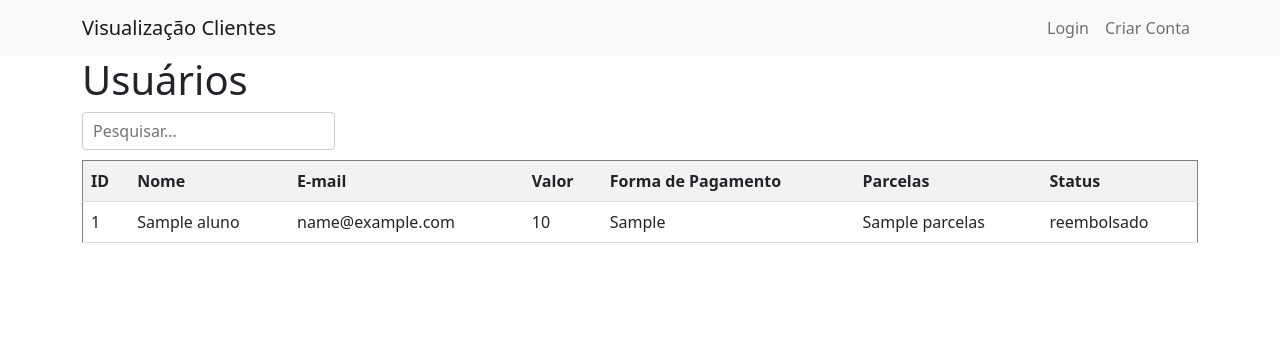
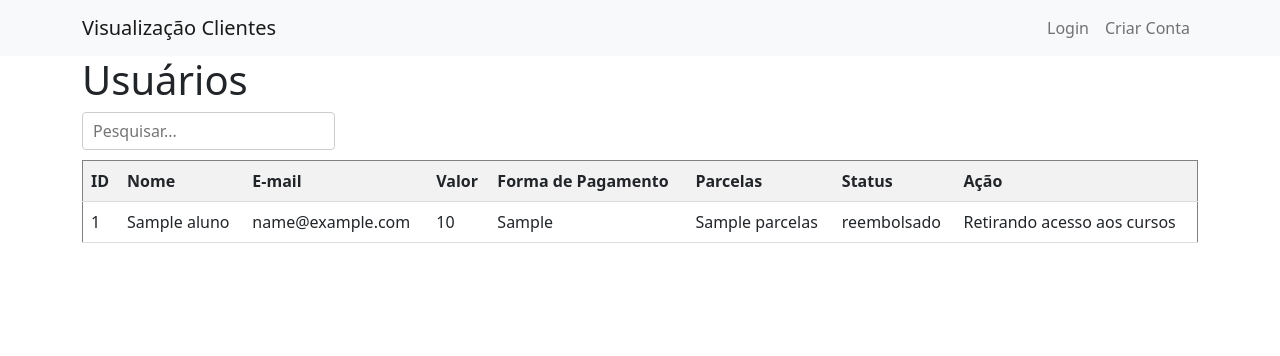
Before and after one commit to brazgustavo/apiHash, a Flask app: template templates/usuarios.html in a window 1280 px wide. Shown: the top 356 px of the page. Run offline with Flask 3, Linux system fonts and the light colour scheme; the template is opened without the code that fills it: most values are stand-ins (such as "Sample title", 1, 10 or a date in 2020); parts of the project's set-up code (start-up, migrations or seed data) failed here and were passed over.

Commit message:
Update usuarios.html

```diff
--- a/templates/usuarios.html
+++ b/templates/usuarios.html
@@ -42,6 +42,7 @@
                 <th>Forma de Pagamento</th>
                 <th>Parcelas</th>
                 <th>Status</th>
+                <th>Ação</th>
             </tr>
         </thead>
         <tbody>
@@ -54,6 +55,17 @@
                 <td>{{ aluno['forma_pagamento'] }}</td>
                 <td>{{ aluno['parcelas'] }}</td>
                 <td>{{ aluno['status'] }}</td>
+                <td>
+                    {% if aluno['status'] == 'aprovado' %}
+                        Acesso Liberado!
+                    {% elif aluno['status'] == 'recusado' %}
+                        Pagamento recusado
+                    {% elif aluno['status'] == 'reembolsado' %}
+                        Retirando acesso aos cursos
+                    {% else %}
+                        -
+                    {% endif %}
+                </td>
             </tr>
             {% endfor %}
         </tbody>
```
